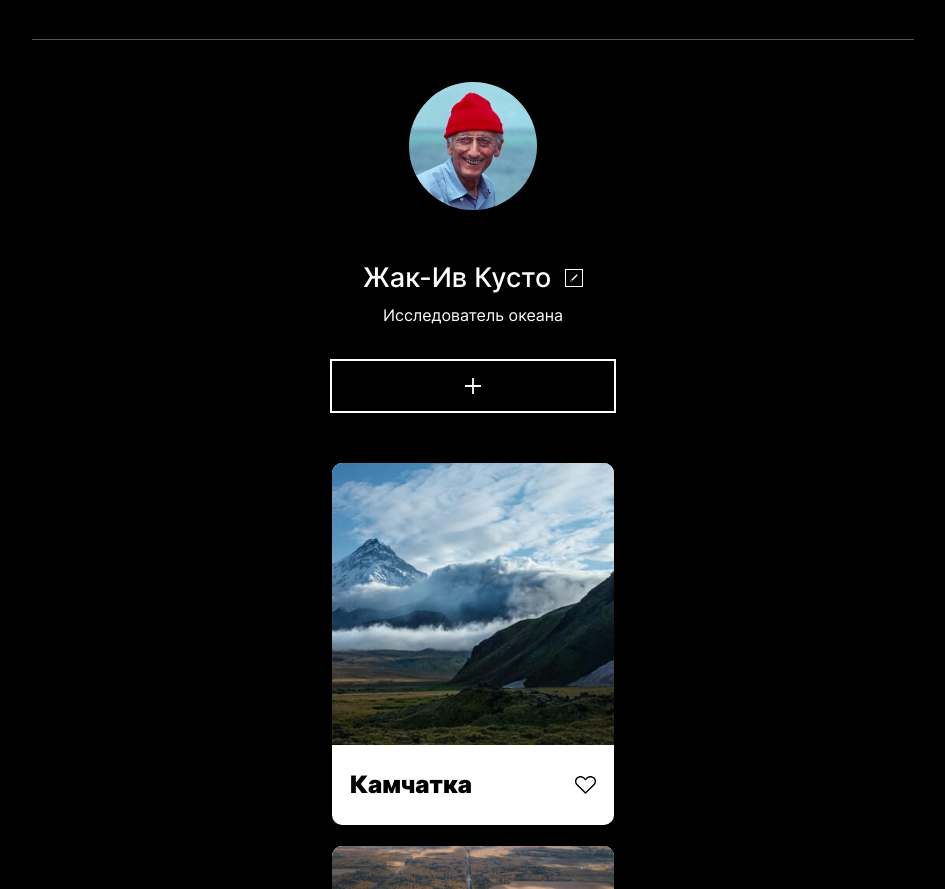
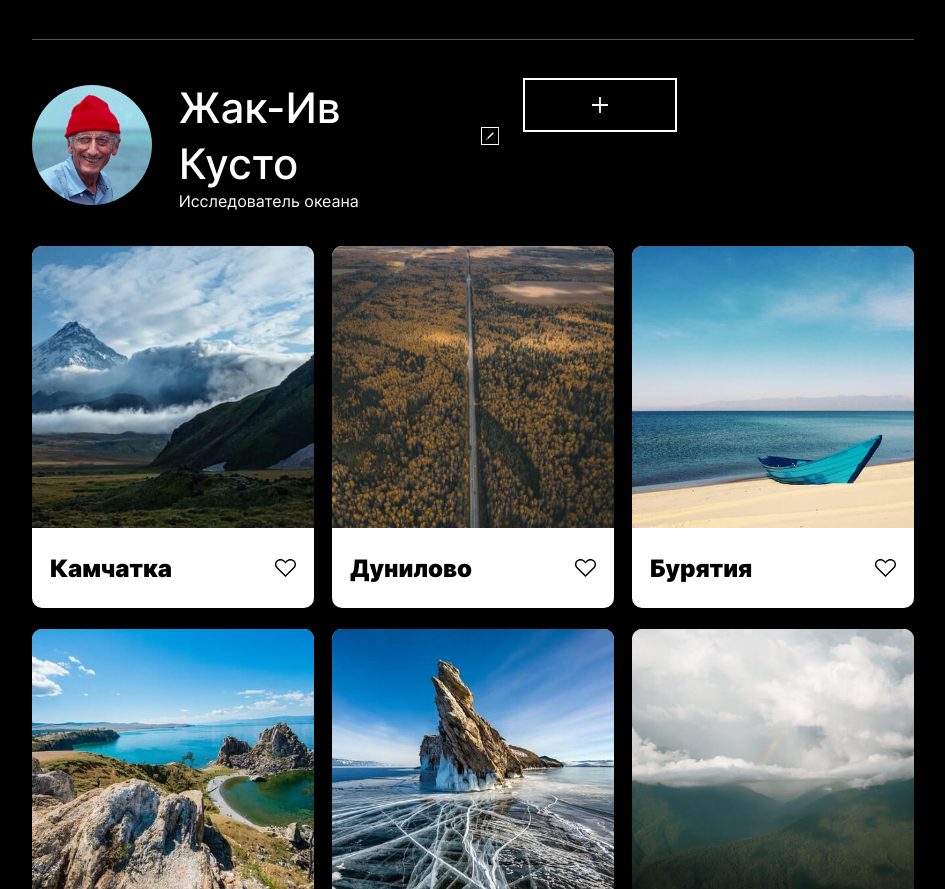
Before and after one commit to SimplyKot/mesto, a plain HTML site: page index.html in a window 1280 px wide. Shown: the part 63-952 px from the top of the page, without its empty margins (167-1112 px from the left). Drawn offline with Linux system fonts and the light colour scheme; files whose address does not match are found by name.

```diff
--- a/blocks/add-button/add-button.css
+++ b/blocks/add-button/add-button.css
@@ -14,3 +14,10 @@
 .add-button:hover {
     opacity: 0.6;
 }
+
+@media  (min-width: 920px) {
+    .add-button {
+        margin: 0 0 auto 0;
+        width: 150px;
+    }
+}
--- a/blocks/author/__avatar/author__avatar.css
+++ b/blocks/author/__avatar/author__avatar.css
@@ -1,6 +1,6 @@
 
 .author__avatar {
-    height: 127.5px;
+    height: 120px;
     border: 0px solid #000000;
     border-radius: 50%;
 }
--- a/blocks/author/__name/author__name.css
+++ b/blocks/author/__name/author__name.css
@@ -1,5 +1,5 @@
 .author__name {
-    margin: 3.2vw 0 0 0;
+    margin: 0;
     font-size: 27px;
     font-weight: 500;
     line-height: 207%;
@@ -8,3 +8,11 @@
     justify-content: space-between;
 
 }
+
+@media  (min-width: 920px) {
+    .author__name {
+        font-size: 42px;
+        line-height: 133%;
+        width: 320px;
+        }
+}
--- a/blocks/cards/__list/cards__list.css
+++ b/blocks/cards/__list/cards__list.css
@@ -1,7 +1,9 @@
 .cards__list {
     padding: 0;
     display: grid;
+    grid-template-columns: repeat(auto-fill, 282px);
     grid-column-gap: 18px;
-    grid-row-gap: 21px
+    grid-row-gap: 21px;
+    justify-content: center;
 
 }
--- a/blocks/cards/cards.css
+++ b/blocks/cards/cards.css
@@ -1,8 +1,11 @@
 .cards {
     padding: 0;
     margin: 36px auto 0;
-    display: flex;
-    flex-direction: column;
-    align-items: center;
+}
 
+
+@media  (max-width: 920px) {
+    .cards {
+        margin: 36px 19px 0;
+    }
 }
--- a/blocks/edit-button/edit-button.css
+++ b/blocks/edit-button/edit-button.css
@@ -12,3 +12,9 @@
 .edit-button:hover {
     opacity: 0.6;
 }
+
+@media  (min-width: 920px) {
+    .edit-button {
+        margin: auto 0 auto 17px;
+    }
+}
--- /dev/null
+++ b/blocks/profile/__text/profile__text.css
@@ -0,0 +1,12 @@
+.profile__text {
+    margin: 3.2vw 0 0 0;
+    display: flex;
+    flex-direction: column;
+
+}
+
+@media  (min-width: 920px) {
+    .profile__text {
+    margin: auto 26.65px auto;
+    }
+}
--- a/blocks/profile/profile.css
+++ b/blocks/profile/profile.css
@@ -4,3 +4,10 @@
     flex-direction: column;
     align-items: center;
 }
+
+@media  (min-width: 920px) {
+    .profile {
+        flex-direction: row;
+        margin: 40px 0 0;
+    }
+}
--- a/index.html
+++ b/index.html
@@ -17,6 +17,7 @@
         <main>
             <section class="profile">
                 <img class="author__avatar" src="./images/Cousteau.jpg" alt="Фотография автора">
+                <div class="profile__text">
                     <h2 class="author__name">
                         Жак-Ив Кусто
                         <button class="edit-button"></button>
@@ -24,6 +25,7 @@
                     <p class="author__info">
                         Исследователь океана
                     </p>
+                </div>
                 <button class="add-button"></button>
             </section>
 
@@ -64,6 +66,13 @@
                             <button class="like-button"></button>
                         <div>
                     </li>
+                    <li class="card">
+                        <img src="./images/RosaKhutor.jpg" alt="Облака над холмами" class="card__image">
+                        <div class="card__title">
+                            <h2 class="card__name">Роза-Хутор</h2>
+                            <button class="like-button"></button>
+                        <div>
+                    </li>
 
                 </ul>
             </section>
--- a/pages/index.css
+++ b/pages/index.css
@@ -10,10 +10,12 @@
 
 @import url(../blocks/profile/profile.css);
 @import url(../blocks/author/__avatar/author__avatar.css);
+@import url(../blocks/profile/__text/profile__text.css);
 @import url(../blocks/author/__name/author__name.css);
 @import url(..//blocks/edit-button/edit-button.css);
 @import url(../blocks/author/__info/author__info.css);
 @import url(../blocks/add-button/add-button.css);
+
 
 @import url(../blocks/cards/cards.css);
 @import url(../blocks/cards/__list/cards__list.css);
```
Lines whose indentation alone changed are shown as unchanged.
